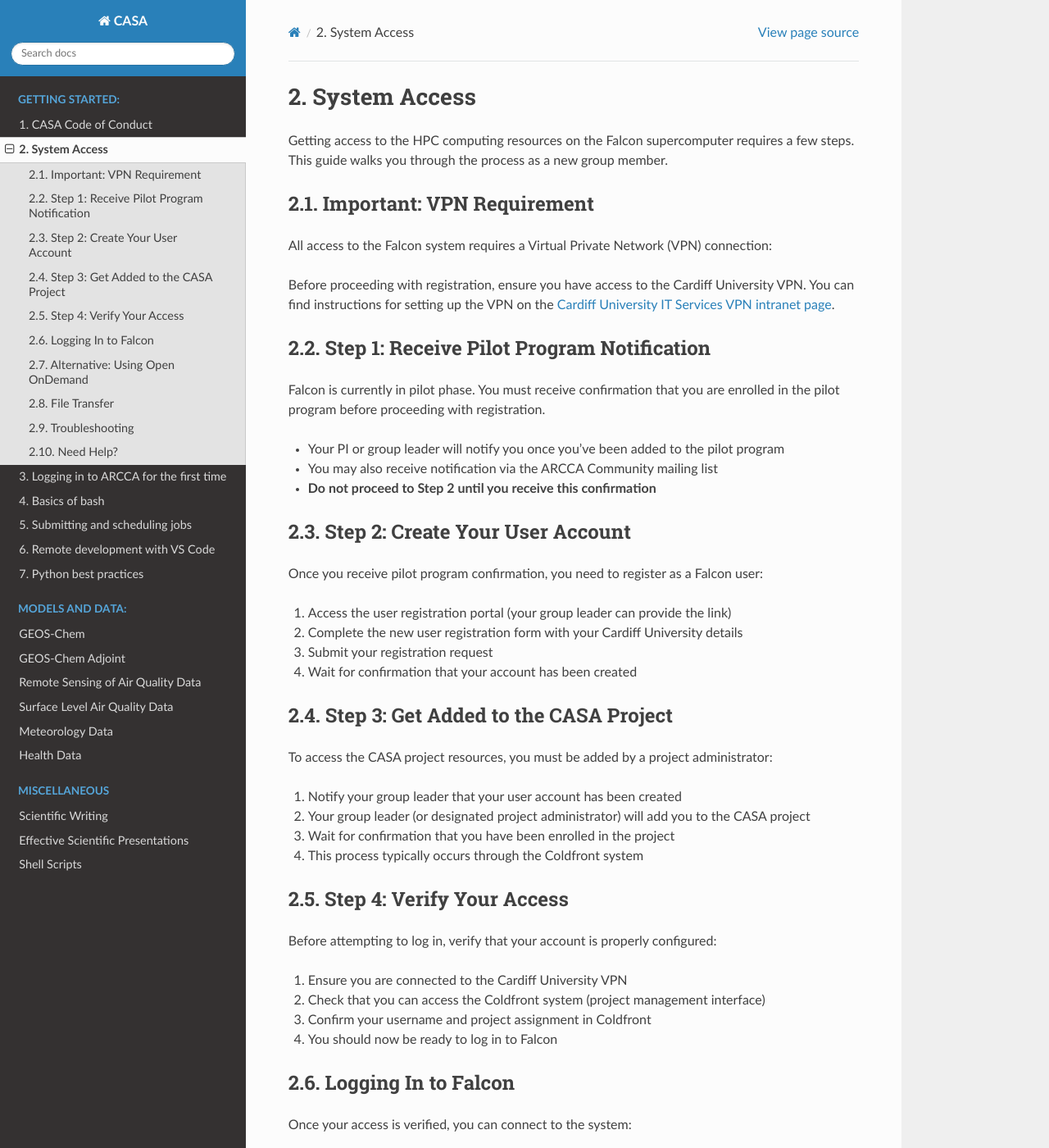
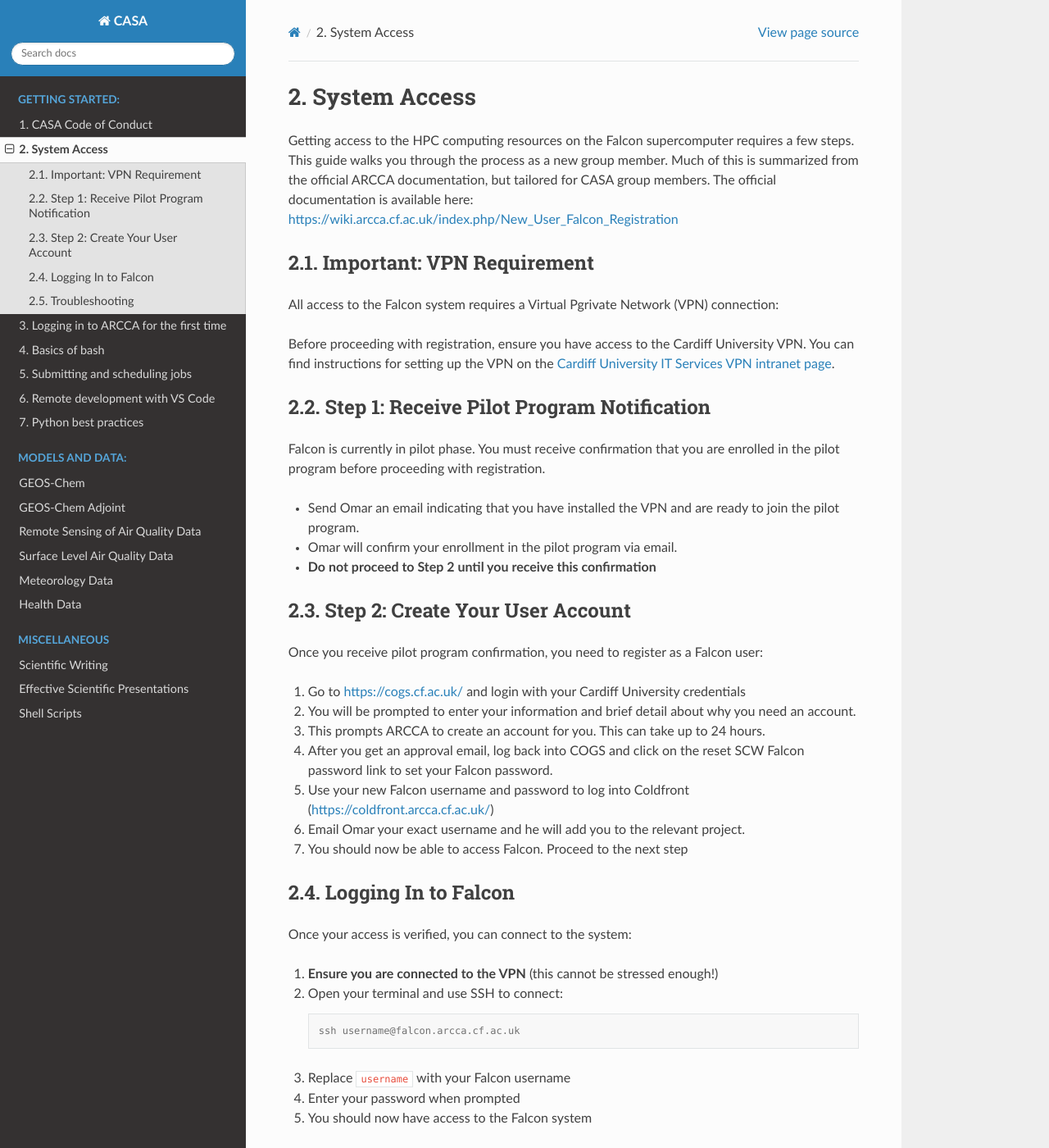
Before and after one commit to omarnawaz/groupwiki, a Sphinx documentation site: the page built from docs/source/getting-started/access.rst, in a window 1280 px wide and 1400 px high. Shown: the whole window at 82% size. Built offline with Sphinx 7.4.7 and the Read the Docs theme 3.1.0, drawn with Linux system fonts in a browser that asks for light colours; some of the changed text lies outside the part shown.

Commit message:
Updated access page

```diff
--- a/docs/source/getting-started/access.rst
+++ b/docs/source/getting-started/access.rst
@@ -1,12 +1,12 @@
 System Access
 ========================================
 
-Getting access to the HPC computing resources on the Falcon supercomputer requires a few steps. This guide walks you through the process as a new group member.
+Getting access to the HPC computing resources on the Falcon supercomputer requires a few steps. This guide walks you through the process as a new group member. Much of this is summarized from the official ARCCA documentation, but tailored for CASA group members. The official documentation is available here: https://wiki.arcca.cf.ac.uk/index.php/New_User_Falcon_Registration
 
 Important: VPN Requirement
 ------------------------------------
 
-All access to the Falcon system requires a Virtual Private Network (VPN) connection:
+All access to the Falcon system requires a Virtual Pgrivate Network (VPN) connection:
 
 
 Before proceeding with registration, ensure you have access to the Cardiff University VPN. You can find instructions for setting up the VPN on the `Cardiff University IT Services VPN intranet page <https://intranet.cardiff.ac.uk/staff/supporting-your-work/it-support/wireless-and-remote-access/off-campus-access/virtual-private-network-vpn>`_.
@@ -16,8 +16,8 @@ Step 1: Receive Pilot Program Notification
 
 Falcon is currently in pilot phase. You must receive confirmation that you are enrolled in the pilot program before proceeding with registration.
 
-- Your PI or group leader will notify you once you've been added to the pilot program
-- You may also receive notification via the ARCCA Community mailing list
+- Send Omar an email indicating that you have installed the VPN and are ready to join the pilot program.
+- Omar will confirm your enrollment in the pilot program via email.
 - **Do not proceed to Step 2 until you receive this confirmation**
 
 Step 2: Create Your User Account
@@ -25,30 +25,14 @@ Step 2: Create Your User Account
 
 Once you receive pilot program confirmation, you need to register as a Falcon user:
 
-1. Access the user registration portal (your group leader can provide the link)
-2. Complete the new user registration form with your Cardiff University details
-3. Submit your registration request
-4. Wait for confirmation that your account has been created
+1. Go to https://cogs.cf.ac.uk/ and login with your Cardiff University credentials
+2. You will be prompted to enter your information and brief detail about why you need an account.
+3. This prompts ARCCA to create an account for you. This can take up to 24 hours.
+4. After you get an approval email, log back into COGS and click on the reset SCW Falcon password link to set your Falcon password.
+5. Use your new Falcon username and password to log into Coldfront (https://coldfront.arcca.cf.ac.uk/)
+6. Email Omar your exact username and he will add you to the relevant project.
+7. You should now be able to access Falcon. Proceed to the next step
 
-Step 3: Get Added to the CASA Project
-------------------------------------
-
-To access the CASA project resources, you must be added by a project administrator:
-
-1. Notify your group leader that your user account has been created
-2. Your group leader (or designated project administrator) will add you to the CASA project
-3. Wait for confirmation that you have been enrolled in the project
-4. This process typically occurs through the Coldfront system
-
-Step 4: Verify Your Access
-------------------------------------
-
-Before attempting to log in, verify that your account is properly configured:
-
-1. Ensure you are connected to the Cardiff University VPN
-2. Check that you can access the Coldfront system (project management interface)
-3. Confirm your username and project assignment in Coldfront
-4. You should now be ready to log in to Falcon
 
 Logging In to Falcon
 ------------------------------------
@@ -66,36 +50,6 @@ Once your access is verified, you can connect to the system:
 4. Enter your password when prompted
 5. You should now have access to the Falcon system
 
-Alternative: Using Open OnDemand
-------------------------------------
-
-Falcon provides a web-based interface called Open OnDemand that you can use instead of SSH:
-
-1. Ensure you are connected to the VPN
-2. Navigate to the Open OnDemand web portal (link provided by your group leader)
-3. Log in with your Falcon username and password
-4. Access your files, job submissions, and applications through the web interface
-5. This can be easier for file transfer and interactive work
-
-File Transfer
-------------------------------------
-
-To transfer files to and from Falcon:
-
-1. Use ``scp`` (secure copy) for command-line transfers:
-
-   .. code-block:: console
-
-      scp localfile username@falcon.arcca.cf.ac.uk:/path/to/destination
-
-2. Use ``sftp`` for interactive file transfer:
-
-   .. code-block:: console
-
-      sftp username@falcon.arcca.cf.ac.uk
-
-3. The Open OnDemand interface also provides a graphical file manager
-
 Troubleshooting
 ------------------------------------
 
@@ -107,19 +61,4 @@ Troubleshooting
 **Permission denied errors:**
 - Confirm you can access Coldfront successfully
 - Verify your project assignment in Coldfront
-- Contact your group leader or ARCCA support
-
-**Lost access after registration:**
-- Your account may have been removed if you are no longer part of the pilot program
-- Contact ARCCA support or your group leader to reinstate access
-
-Need Help?
-------------------------------------
-
-If you encounter issues during the registration or access process:
-
-- Contact your group leader first—they can often resolve issues directly
-- Reach out to ARCCA support for technical issues
-- Check the `Falcon Documentation <https://wiki.arcca.cf.ac.uk/index.php/Falcon>`_ for more detailed information
-
-Remember: You must be on the VPN to access any Falcon services, regardless of whether you are on campus or not.
+- Contact Omar first, he will follow up with ARCCA support if needed
```
